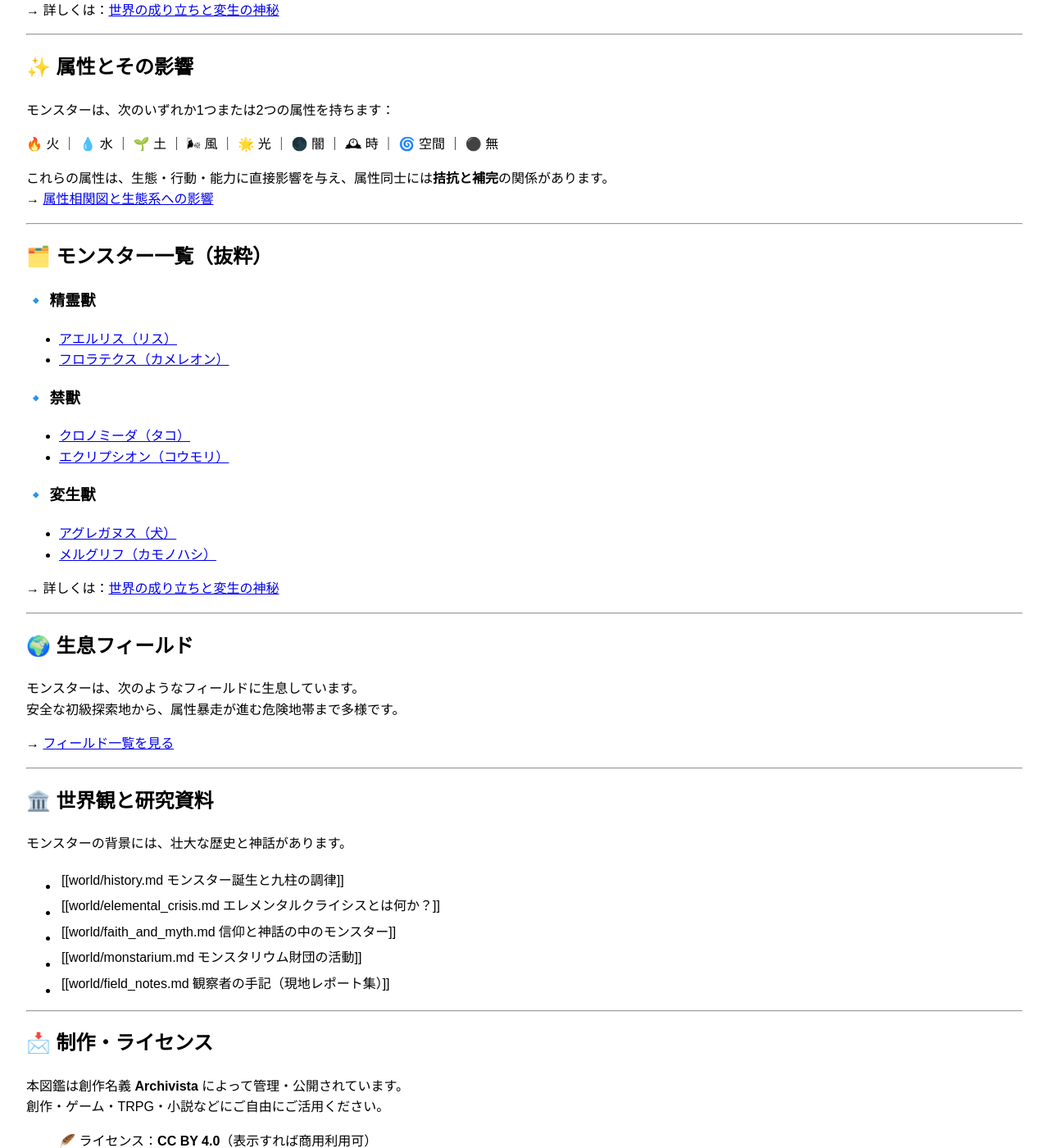
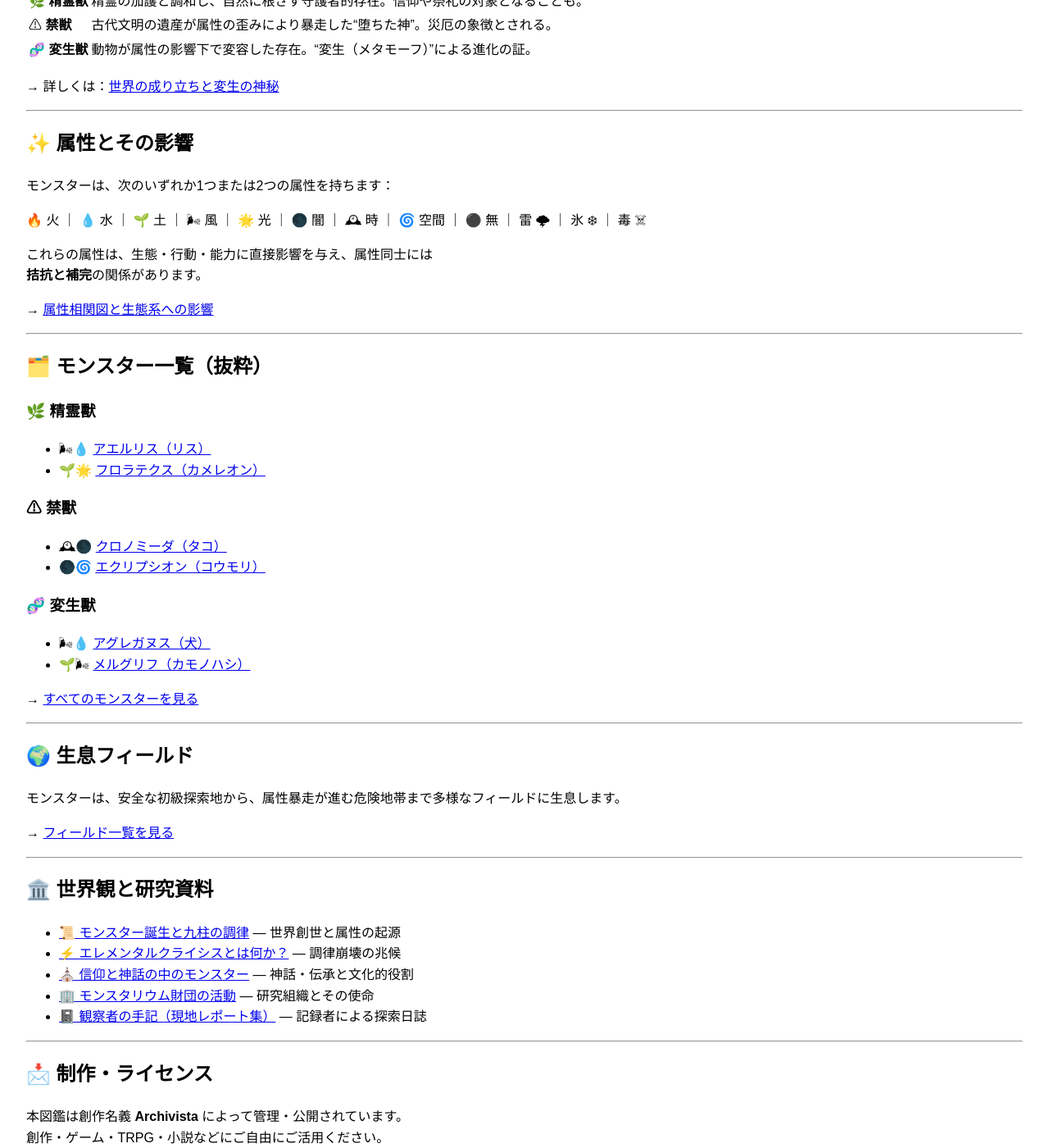
Before and after one commit to Archivista-creats/monsterdex, a Jekyll site: the page built from docs/index.md, in a window 1280 px wide and 1400 px high, scrolled down 664 px. Shown: the whole window at 82% size. Built offline with Jekyll 4.4.1, drawn with Linux system fonts in a browser that asks for light colours; our own code applies the rules of GitHub Pages for plain Markdown files; some of the changed text lies outside the part shown.

Commit message:
Add new files and updates

```diff
--- a/docs/index.md
+++ b/docs/index.md
@@ -1,7 +1,11 @@
 # 🐾 モンスタリウム《Monsterdex》
 
-ようこそ、**Archivista**が記録する創作モンスター図鑑へ。
-ここは、「九柱の調律」により生まれた世界で、動物たちが属性と共鳴し、進化・変異を遂げたモンスターたちの記録庫です。
+> このページを開いた瞬間から、あなたは **Archivista** の記録庫に足を踏み入れた探訪者だ。
+> 棚の奥には、まだ誰も読んだことのないモンスターたちの物語が眠っている。
+> 霧の向こうで待つのは、世界を変えた存在たち──**十二柱の調律**が紡ぎ出した生命の証。
+
+ここは、「十二柱の調律」により生まれた世界で、動物たちが属性と共鳴し、
+進化・変異を遂げたモンスターたちの**公式記録庫**です。
 
 モンスターの分類・属性・生態・神話──
 それらは、世界の成り立ちと未来の兆しを解き明かす鍵となるでしょう。
@@ -12,11 +16,11 @@
 
 モンスターは、その起源と変化の過程により、次の3種に分類されます：
 
-| 分類       | 説明                                                                 |
-|------------|----------------------------------------------------------------------|
-| **精霊獣** | 精霊の加護と調和し、自然に根ざす守護者的存在。信仰や祭礼の対象となることも。 |
-| **禁獣**   | 古代文明の遺産が属性の歪みにより暴走した“堕ちた神”。災厄の象徴とされる。     |
-| **変生獣** | 動物が属性の影響下で変容した存在。“変生（メタモーフ）”による進化の証。       |
+| 分類 | 説明 |
+|------|------|
+| 🌿 **精霊獣** | 精霊の加護と調和し、自然に根ざす守護者的存在。信仰や祭礼の対象となることも。 |
+| ⚠ **禁獣** | 古代文明の遺産が属性の歪みにより暴走した“堕ちた神”。災厄の象徴とされる。 |
+| 🧬 **変生獣** | 動物が属性の影響下で変容した存在。“変生（メタモーフ）”による進化の証。 |
 
 → 詳しくは：[世界の成り立ちと変生の神秘](world/history.md)
 
@@ -26,34 +30,37 @@
 
 モンスターは、次のいずれか1つまたは2つの属性を持ちます：
 
-🔥 火 ｜ 💧 水 ｜ 🌱 土 ｜ 🌬 風 ｜ 🌟 光 ｜ 🌑 闇 ｜ 🕰 時 ｜ 🌀 空間 ｜ ⚫ 無
+🔥 火 ｜ 💧 水 ｜ 🌱 土 ｜ 🌬 風 ｜ 🌟 光 ｜ 🌑 闇 ｜ 🕰 時 ｜ 🌀 空間 ｜ ⚫ 無 ｜ 雷 🌩 ｜ 氷 ❄ ｜ 毒 ☠
 
-これらの属性は、生態・行動・能力に直接影響を与え、属性同士には**拮抗と補完**の関係があります。
+
+これらの属性は、生態・行動・能力に直接影響を与え、属性同士には
+**拮抗と補完**の関係があります。
+
 → [属性相関図と生態系への影響](world/attributes.md)
 
 ---
+
 ## 🗂️ モンスター一覧（抜粋）
 
-### 🔹 精霊獸
-- [アエルリス（リス）](monster/Aerlis.md)
-- [フロラテクス（カメレオン）](monster/Floratex.md)
+### 🌿 精霊獸
+- 🌬💧 [アエルリス（リス）](monster/Aerlis.md)
+- 🌱🌟 [フロラテクス（カメレオン）](monster/Floratex.md)
 
-### 🔹 禁獸
-- [クロノミーダ（タコ）](monster/Chronomida.md)
-- [エクリプシオン（コウモリ）](monster/Eclipsion.md)
+### ⚠ 禁獸
+- 🕰🌑 [クロノミーダ（タコ）](monster/Chronomida.md)
+- 🌑🌀 [エクリプシオン（コウモリ）](monster/Eclipsion.md)
 
-### 🔹 変生獸
-- [アグレガヌス（犬）](monster/Agreganus.md)
-- [メルグリフ（カモノハシ）](monster/Melgriff.md)
+### 🧬 変生獸
+- 🌬💧 [アグレガヌス（犬）](monster/Agreganus.md)
+- 🌱🌬 [メルグリフ（カモノハシ）](monster/Melgriff.md)
 
-→ 詳しくは：[世界の成り立ちと変生の神秘](world/history.md)
+→ [すべてのモンスターを見る](monster/index.md)
 
 ---
 
 ## 🌍 生息フィールド
 
-モンスターは、次のようなフィールドに生息しています。
-安全な初級探索地から、属性暴走が進む危険地帯まで多様です。
+モンスターは、安全な初級探索地から、属性暴走が進む危険地帯まで多様なフィールドに生息します。
 
 → [フィールド一覧を見る](place/index.md)
 
@@ -61,13 +68,11 @@
 
 ## 🏛️ 世界観と研究資料
 
-モンスターの背景には、壮大な歴史と神話があります。
-
-- [[world/history.md|モンスター誕生と九柱の調律]]
-- [[world/elemental_crisis.md|エレメンタルクライシスとは何か？]]
-- [[world/faith_and_myth.md|信仰と神話の中のモンスター]]
-- [[world/monstarium.md|モンスタリウム財団の活動]]
-- [[world/field_notes.md|観察者の手記（現地レポート集）]]
+- [📜 モンスター誕生と九柱の調律](world/history.md) — 世界創世と属性の起源
+- [⚡ エレメンタルクライシスとは何か？](world/elemental_crisis.md) — 調律崩壊の兆候
+- [⛪ 信仰と神話の中のモンスター](world/faith_and_myth.md) — 神話・伝承と文化的役割
+- [🏢 モンスタリウム財団の活動](world/monstarium.md) — 研究組織とその使命
+- [📓 観察者の手記（現地レポート集）](world/field_notes.md) — 記録者による探索日誌
 
 ---
 
@@ -78,12 +83,3 @@
 > 🪶 ライセンス：**CC BY 4.0**（表示すれば商用利用可）
 
 ---
-
-## 💬 お問い合わせ・参加方法
-
-- ご感想や改善提案はGitHub Issueへ
-- コラボや参加希望はSNSまたはメールにて受付中！
-
-→ 「記録者」の仲間入りをお待ちしています。
-
----
```
